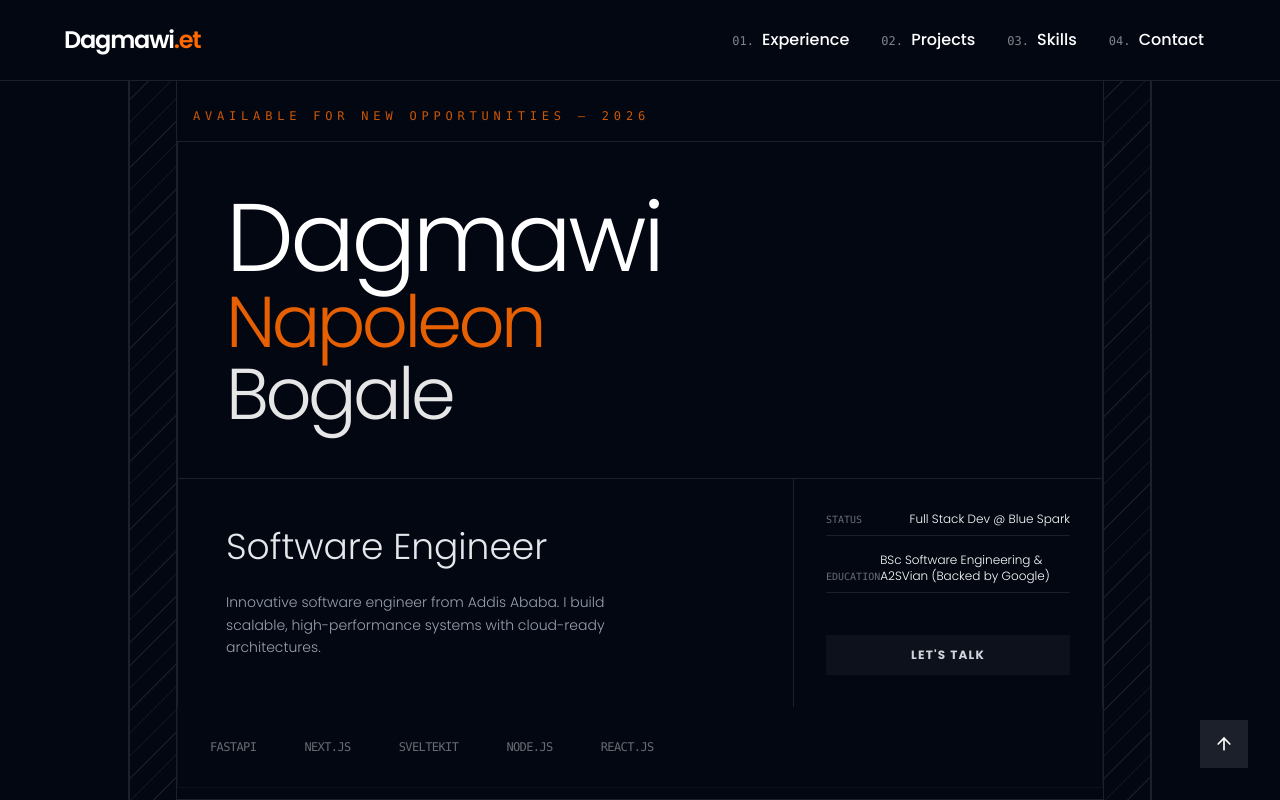
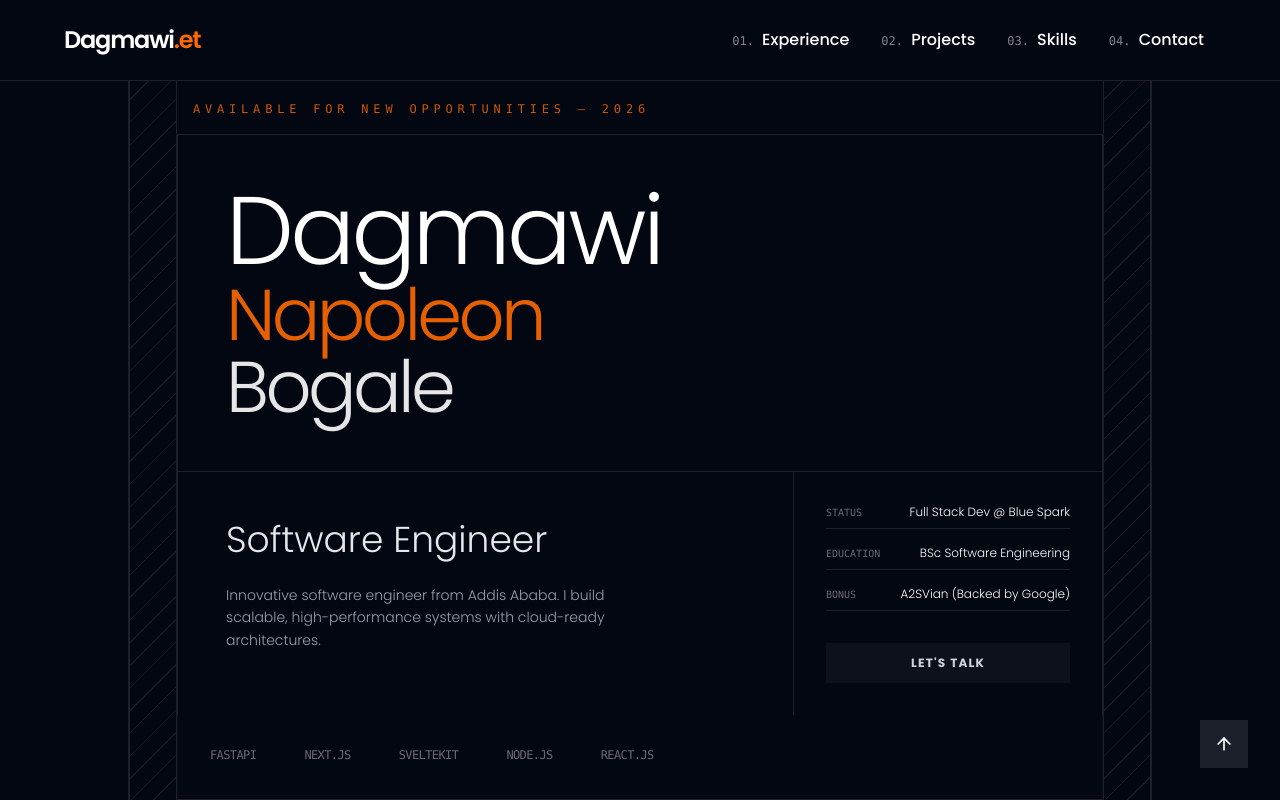
Before and after one commit to Dagin34/my-portfolio-v2, a SvelteKit app: page / in a window 1280 px wide. Shown: the top 800 px of the page. Built offline with nearby package versions, Linux system fonts and the light colour scheme.

Commit message:
Gave A2SV its own section

```diff
--- a/src/components/landing.svelte
+++ b/src/components/landing.svelte
@@ -35,7 +35,11 @@
                     </div>
                     <div class="flex justify-between items-end border-b border-border-color pb-2">
                         <span class="text-[10px] font-mono opacity-40 uppercase">Education</span>
-                        <span class="text-xs font-light">BSc Software Engineering & A2SVian (Backed by Google)</span>
+                        <span class="text-xs font-light">BSc Software Engineering</span>
+                    </div>
+                    <div class="flex justify-between items-end border-b border-border-color pb-2">
+                        <span class="text-[10px] font-mono opacity-40 uppercase">Bonus</span>
+                        <span class="text-xs font-light">A2SVian (Backed by Google)</span>
                     </div>
                 </div>
 
```
